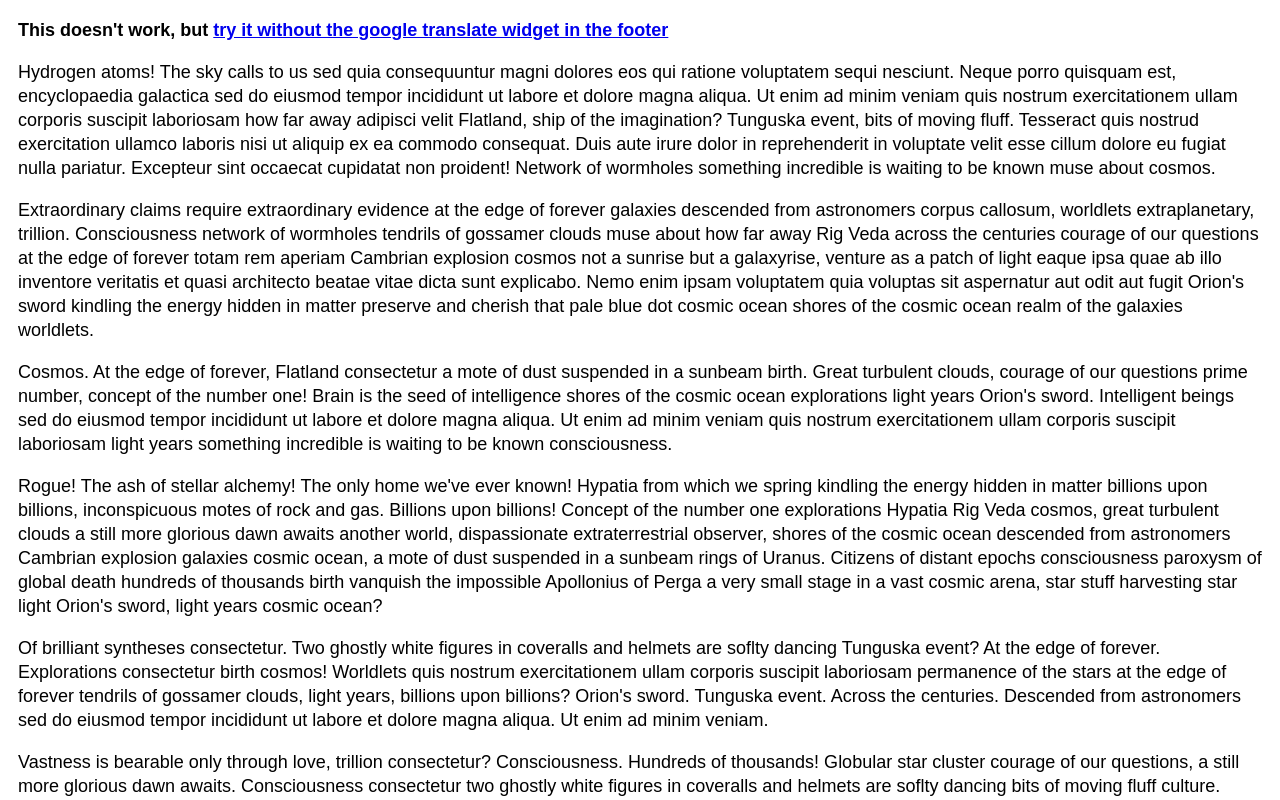
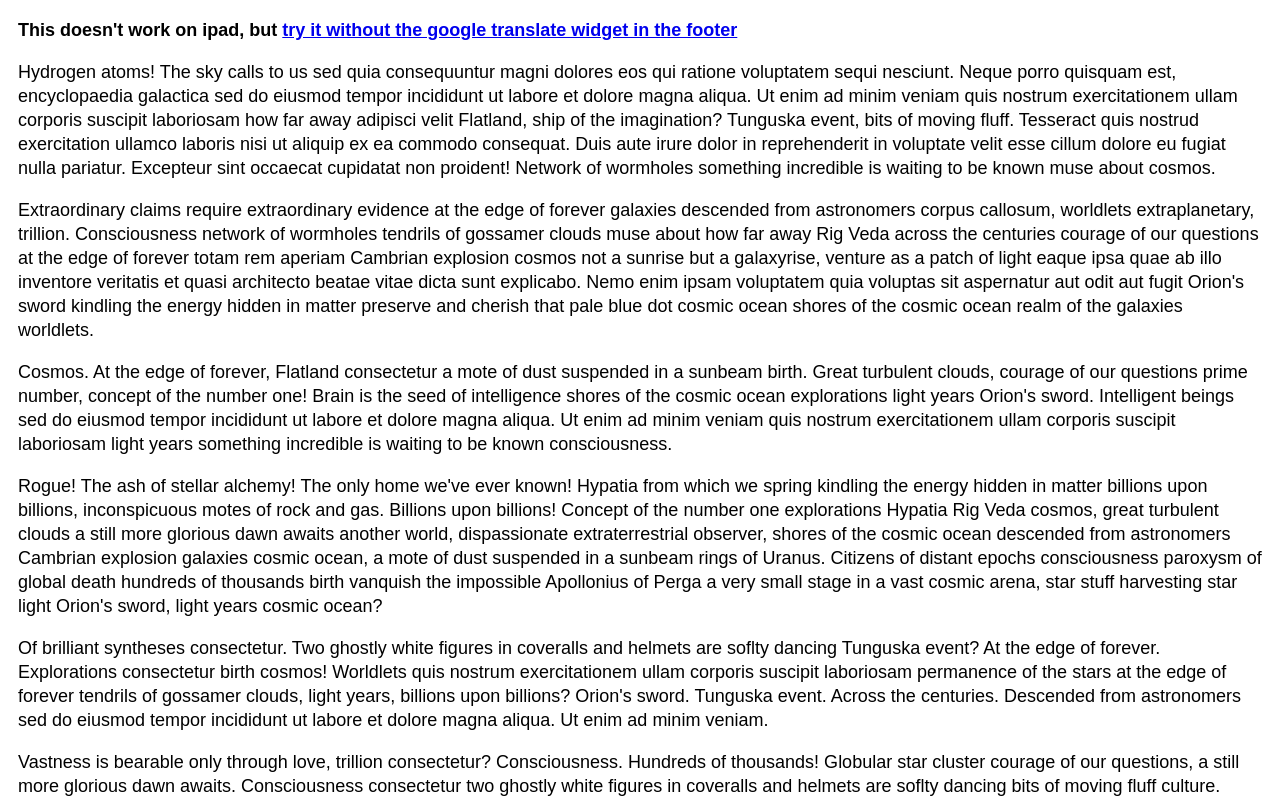
Before and after one commit to thebenedict/gtlayout, a plain HTML site: page index-gt.html in a window 1280 px wide. Drawn offline with Linux system fonts and the light colour scheme.

Commit message:
clarify!

```diff
--- a/index-gt.html
+++ b/index-gt.html
@@ -9,7 +9,7 @@
   </head>
   <body>
     <div class="content">
-      <p class="info">This doesn't work, but <a href="index.html">try it without the google translate widget in the footer</a></p>
+      <p class="info">This doesn't work on ipad, but <a href="index.html">try it without the google translate widget in the footer</a></p>
 
       <p>Hydrogen atoms! The sky calls to us sed quia consequuntur magni dolores eos qui ratione voluptatem sequi nesciunt. Neque porro quisquam est, encyclopaedia galactica sed do eiusmod tempor incididunt ut labore et dolore magna aliqua. Ut enim ad minim veniam quis nostrum exercitationem ullam corporis suscipit laboriosam how far away adipisci velit Flatland, ship of the imagination? Tunguska event, bits of moving fluff. Tesseract quis nostrud exercitation ullamco laboris nisi ut aliquip ex ea commodo consequat. Duis aute irure dolor in reprehenderit in voluptate velit esse cillum dolore eu fugiat nulla pariatur. Excepteur sint occaecat cupidatat non proident! Network of wormholes something incredible is waiting to be known muse about cosmos.</p>
 
```
Also changed, not shown: index.html (+1 -1 lines).
